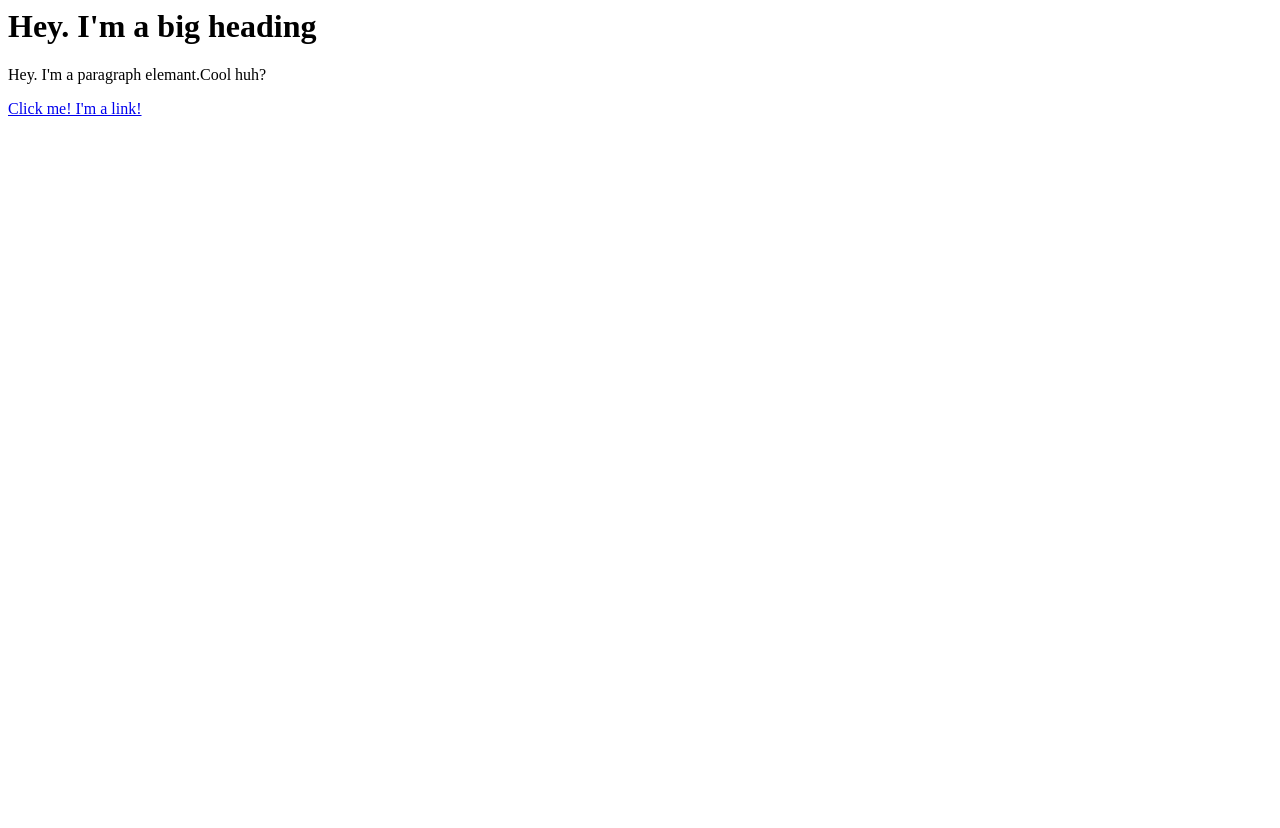
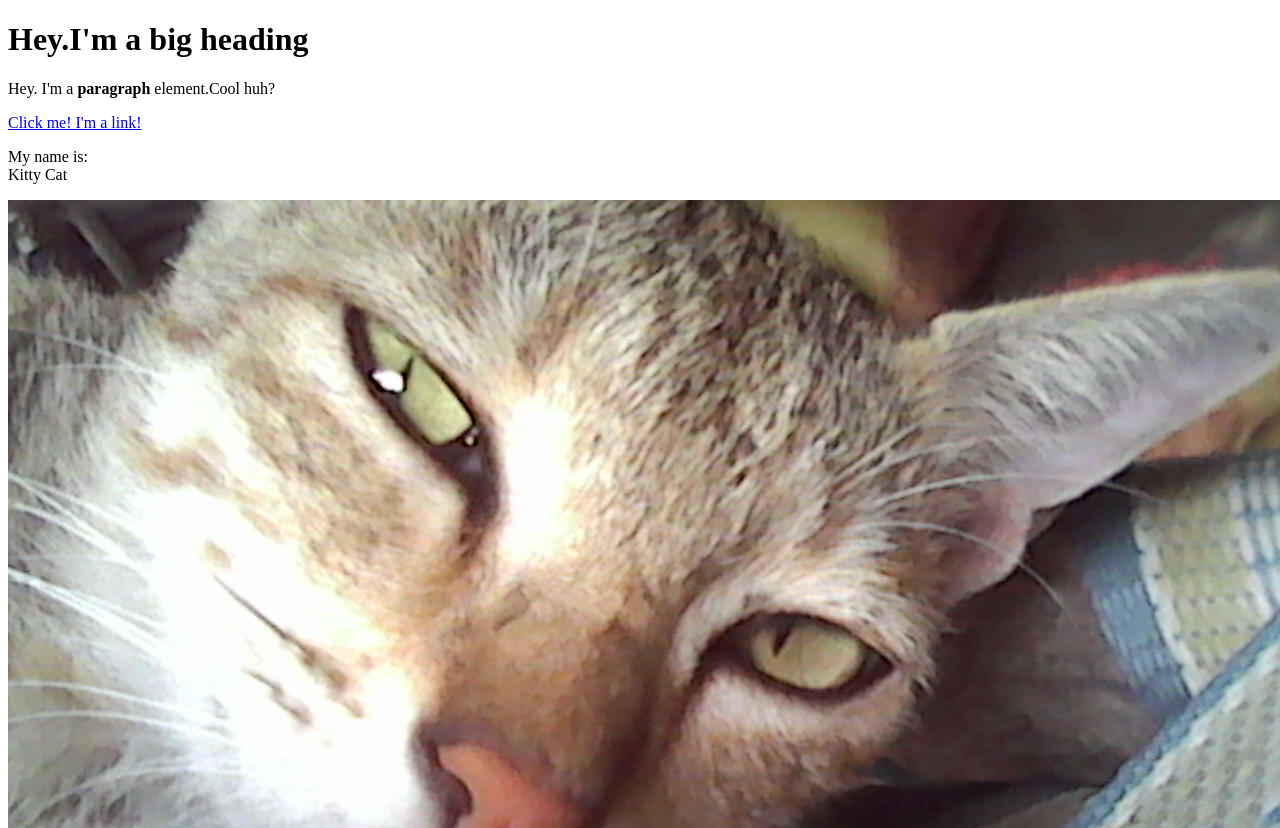
Before and after one commit to Kaivalen/cartoon-hero, a plain HTML site: page test.html in a window 1280 px wide. Shown: the top 828 px of the page. Before the commit the page ends 800 px from the top, so only its background shows below. Drawn offline with Linux system fonts and the light colour scheme.

Commit message:
Add cat image and adding more elements

```diff
--- a/test.html
+++ b/test.html
@@ -1,3 +1,14 @@
-<h1>Hey. I'm a big heading</h1>
-<p>Hey. I'm a paragraph elemant.Cool huh?</p>
-<a href="https://google.com" target="_blank" title="Let's go to Google">Click me! I'm a link!</a>
+<!DOCTYPE html>
+<html>
+<head>
+	<title>Test Page</title>
+</head>
+<body>
+	<h1>Hey.I'm a big heading</h1>
+	<p>Hey. I'm a <b>paragraph</b> element.Cool huh?</p>
+	<a href="https://google.com" target="_blank" title="Let's go to Google">Click me! I'm a link!</a>
+	<p>My name is:<br>
+	Kitty Cat</p>
+	<img src="img/Cat.jpeg">
+</body>
+</html>
```
Also changed, not shown: img/Cat.jpeg (added).
